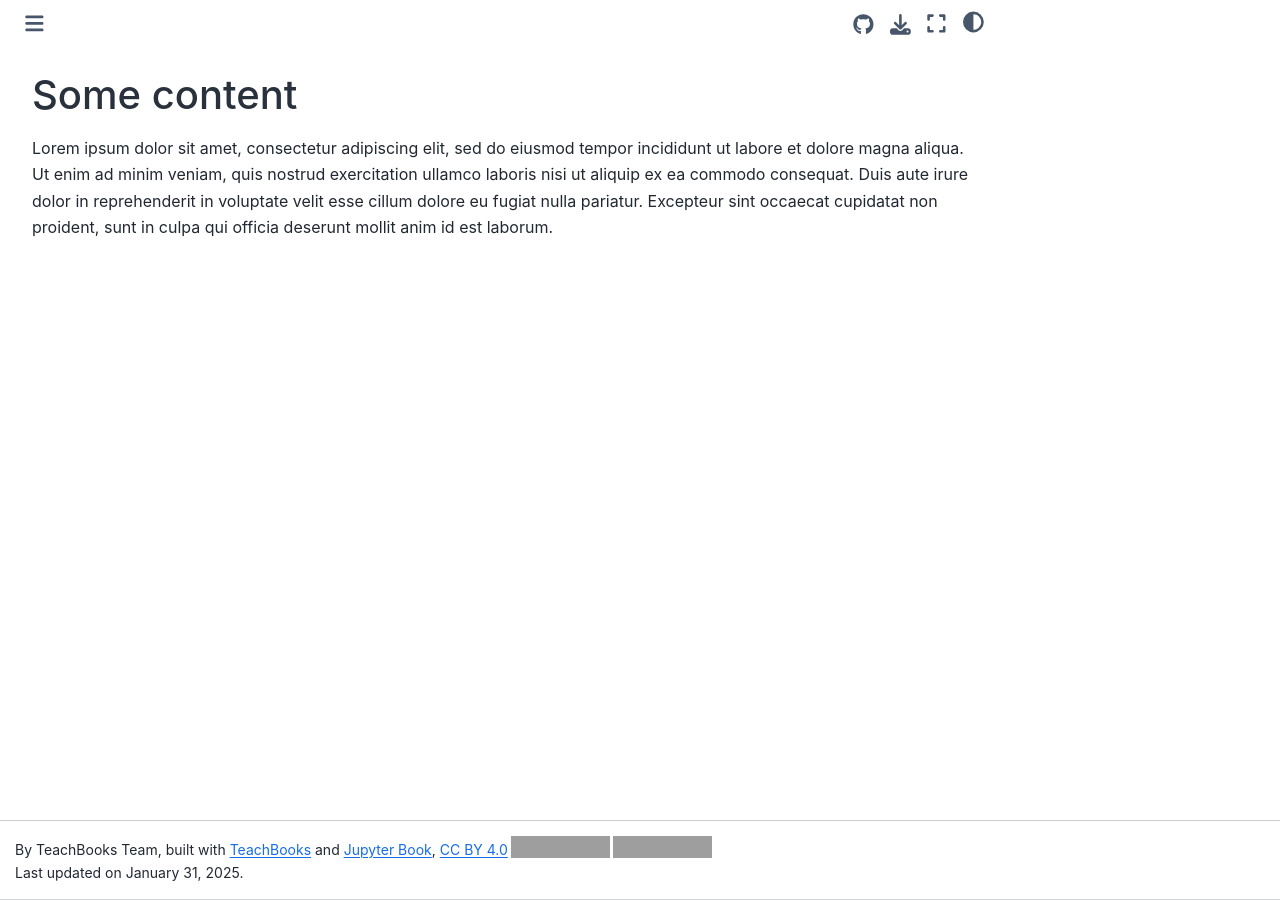
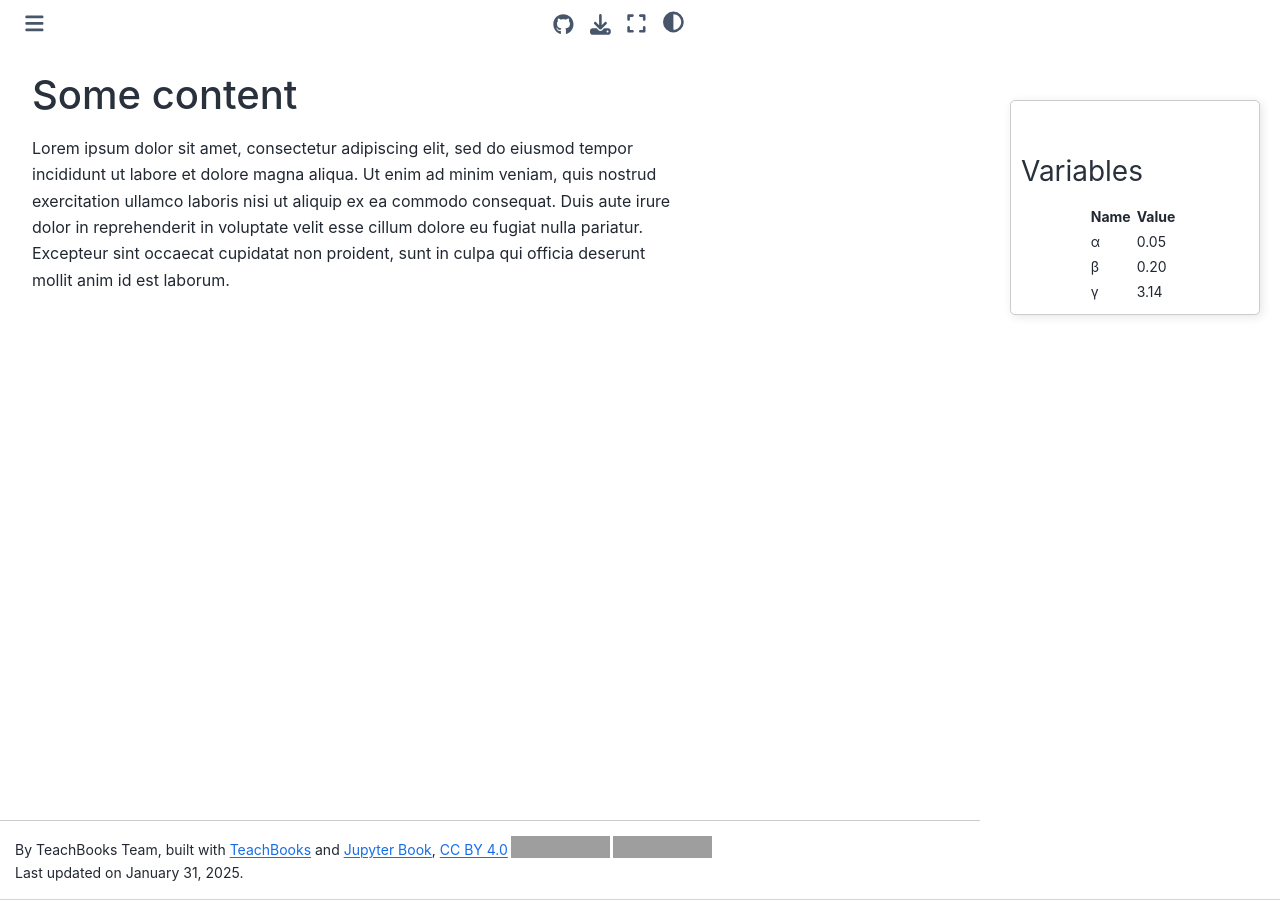
Before and after one commit to douden/graph_test, a Jupyter Book: the page built from book/some_content/overview.md, in a window 1280 px wide. Built offline with Jupyter Book 1.0.4 settings and Sphinx 7.4.7 and the Sphinx Book theme 1.1.4, drawn with Linux system fonts in a browser that asks for light colours; pages that are not in the unit, such as notebooks, are missing from menus; comment, search, counter and statistics services are not loaded; grey boxes are pictures that could not be loaded.

Commit message:
add sticky variable table

```diff
--- a/book/_static/custom.css
+++ b/book/_static/custom.css
@@ -32,3 +32,30 @@ div.bd-main {
     margin-left: 0 !important;
     width: 100% !important;
 }
+
+/* Styling for the sticky Table of Variables */
+.sticky-variable-table {
+    position: fixed; /* Keeps it fixed as the user scrolls */
+    top: 100px; /* Adjust this so it doesn’t overlap the header */
+    right: 20px; /* Adjust how far it sits from the right */
+    width: 250px; /* Set width */
+    background-color: white; /* Match page background */
+    padding: 10px;
+    border: 1px solid #ccc;
+    border-radius: 5px;
+    box-shadow: 2px 2px 10px rgba(0, 0, 0, 0.1);
+    font-size: 14px;
+    z-index: 1000; /* Ensures it appears above other elements */
+}
+
+/* Ensure the content does not get hidden behind the table */
+.bd-main {
+    margin-right: 300px !important; /* Push content to the left to make space */
+}
+
+/* Responsive fix: Hide the table on small screens */
+@media (max-width: 768px) {
+    .sticky-variable-table {
+        display: none;
+    }
+}
--- a/book/some_content/overview.md
+++ b/book/some_content/overview.md
@@ -1,3 +1,13 @@
 # Some content
 
 Lorem ipsum dolor sit amet, consectetur adipiscing elit, sed do eiusmod tempor incididunt ut labore et dolore magna aliqua. Ut enim ad minim veniam, quis nostrud exercitation ullamco laboris nisi ut aliquip ex ea commodo consequat. Duis aute irure dolor in reprehenderit in voluptate velit esse cillum dolore eu fugiat nulla pariatur. Excepteur sint occaecat cupidatat non proident, sunt in culpa qui officia deserunt mollit anim id est laborum.
+
+<div class="sticky-variable-table">
+    <h3>Variables</h3>
+    <table>
+        <tr><th>Name</th><th>Value</th></tr>
+        <tr><td>α</td><td>0.05</td></tr>
+        <tr><td>β</td><td>0.20</td></tr>
+        <tr><td>γ</td><td>3.14</td></tr>
+    </table>
+</div>
```
